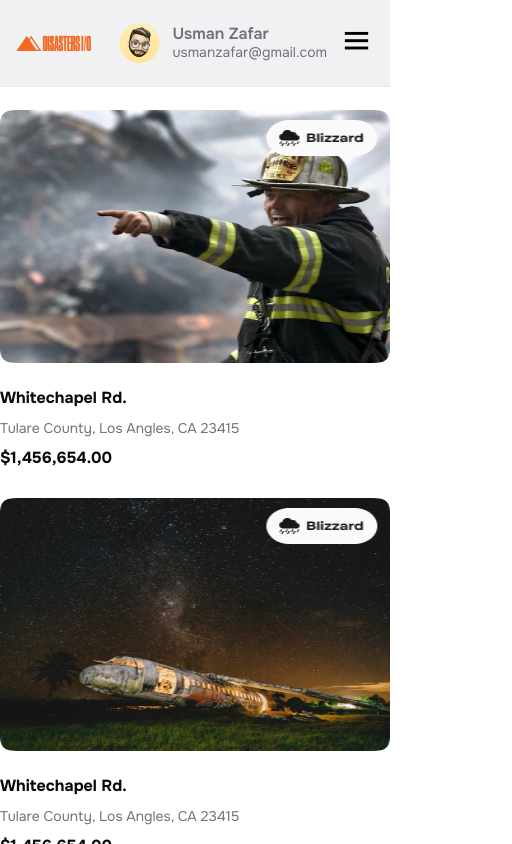
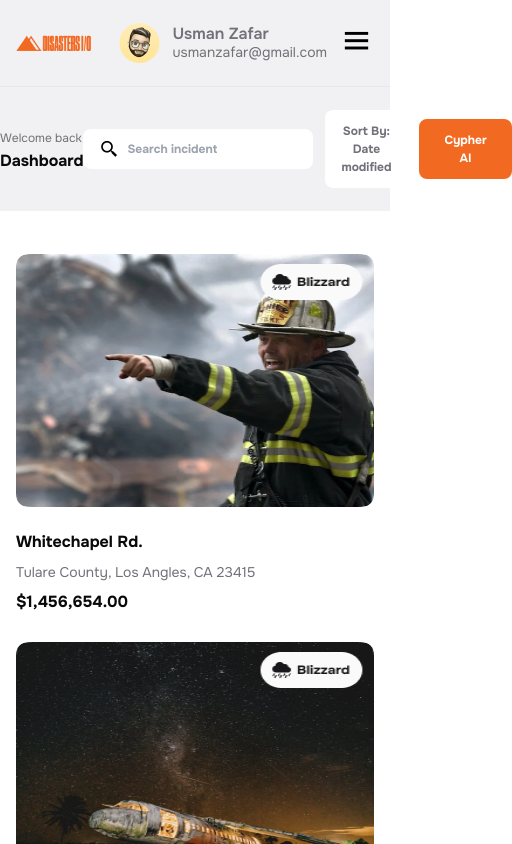
Before and after one commit to shakil-devcraft/disastersi, a React (Vite) app: page / in a window 390 px wide. Shown: the top 844 px of the page, 512 px wide, since content can reach past the window. Built offline with nearby package versions, Linux system fonts and the light colour scheme.

Commit message:
All routes page create done

```diff
--- /dev/null
+++ b/src/Components/pages/Activities/Activities.jsx
@@ -0,0 +1,10 @@
+
+const Activities = () => {
+    return (
+        <div>
+            <h1>Activities</h1>
+        </div>
+    );
+};
+
+export default Activities;
--- /dev/null
+++ b/src/Components/pages/Cypher/Cypher.jsx
@@ -0,0 +1,10 @@
+
+const Cypher = () => {
+    return (
+        <div>
+            <h1>Cypher AI</h1>
+        </div>
+    );
+};
+
+export default Cypher;
--- a/src/Components/pages/Home/Home.jsx
+++ b/src/Components/pages/Home/Home.jsx
@@ -1,13 +1,14 @@
 
-import Button from "../../share/Button";
-import ButtonSecondary from "../../share/ButtonSecondary";
-import Contianer from "../../share/Contianer";
-import News from "./News";
+// import Button from "../../share/Button";
+// import ButtonSecondary from "../../share/ButtonSecondary";
+// import Contianer from "../../share/Contianer";
+import NavbarSecond from "../../share/NavbarSecond";
+import News from "../../share/News";
 
 const Home = () => {
     return (
         <section>
-            <div className="hidden md:block bg-b-secondary mb-5 md:px-4 lg:px-0">
+            {/* <div className="hidden md:block bg-b-secondary mb-5 md:px-4 lg:px-0">
                 <Contianer>
                     <div className="flex justify-between items-center ">
                         <div>
@@ -24,7 +25,8 @@ const Home = () => {
                         </div>
                     </div>
                 </Contianer>
-            </div>
+            </div> */}
+            <NavbarSecond page="Dashboard" text="Sort By: Date modified" text2="Cypher AI" />
             <News />
         </section>
     );
--- a/src/Components/pages/Incidents/Incidents.jsx
+++ b/src/Components/pages/Incidents/Incidents.jsx
@@ -1,14 +1,15 @@
 
-import Button from "../../share/Button";
-import ButtonSecondary from "../../share/ButtonSecondary";
-import Contianer from "../../share/Contianer";
-import News from "../Home/News";
+// import Button from "../../share/Button";
+// import ButtonSecondary from "../../share/ButtonSecondary";
+// import Contianer from "../../share/Contianer";
+import NavbarSecond from "../../share/NavbarSecond";
+import News from "../../share/News";
 
 const Incidents = () => {
 
     return (
         <section>
-            <div className="hidden md:block bg-b-secondary mb-5 md:px-4 lg:px-0">
+            {/* <div className="hidden md:block bg-b-secondary mb-5 md:px-4 lg:px-0">
                 <Contianer>
                 <div className="flex justify-between items-center">
                     <div>
@@ -25,7 +26,8 @@ const Incidents = () => {
                     </div>
                 </div>
             </Contianer>
-            </div>
+            </div> */}
+            <NavbarSecond page="Incidents" text="Sort By: Date modified" text2="New Incident" icon2="bx bx-plus-medical" />
             <News />
         </section>
     );
--- /dev/null
+++ b/src/Components/pages/Locations/Locations.jsx
@@ -0,0 +1,10 @@
+
+const Locations = () => {
+    return (
+        <div>
+            <h1>Locations</h1>
+        </div>
+    );
+};
+
+export default Locations;
--- a/src/Components/share/ButtonSecondary.jsx
+++ b/src/Components/share/ButtonSecondary.jsx
@@ -1,26 +1,27 @@
 import PropTypes from 'prop-types'; // ES6
 
-const ButtonSecondary = ({text="Cypher AI", icon, onClick, className}) => {
+const ButtonSecondary = ({text2, icon2, onClick2, className2}) => {
+
+    console.log(text2, icon2, onClick2, className2);
 
     return (
         <>
            <button
-            onClick={onClick}
-            className={`py-[12px] px-[25px] rounded-lg text-[12px] font-bold text-white bg-primary hover:text-t-secondary hover:bg-white transition-colors duration-300 ${className}`}
+            className={`py-[12px] px-[25px] rounded-lg text-[12px] font-bold text-white bg-primary hover:text-t-secondary hover:bg-white transition-colors duration-300 ${className2}`}
             >
             {/* Display the icon using the provided className for the Boxicon */}
-            {icon && <i className={`mr-2 ${icon}`}></i>}
-            {text}
+            {icon2 && <i className={`mr-2 ${icon2}`}></i>}
+            {text2}
             </button>
         </>
     );
 };
 
 ButtonSecondary.propTypes = {
-    text: PropTypes.string,
-    icon: PropTypes.string,
-    onClick: PropTypes.func,
-    className: PropTypes.string,
+    text2: PropTypes.string,
+    icon2: PropTypes.string,
+    onClick2: PropTypes.func,
+    className2: PropTypes.string,
 };
 
 export default ButtonSecondary;
--- a/src/Components/share/NavbarSecond.jsx
+++ b/src/Components/share/NavbarSecond.jsx
@@ -1,28 +1,30 @@
+import { useLocation } from "react-router-dom";
 import Button from "./Button";
 import ButtonSecondary from "./ButtonSecondary";
 import Contianer from "./Contianer";
 import PropTypes from 'prop-types'; //
 
-const NavbarSecond = ({ page="back", text, icon, onClick, className }) => {
+const NavbarSecond = ({ page="back", text, icon, onClick, className, text2, icon2, onClick2, className2 }) => {
 
-    console.log(page, text, icon, onClick, className);
+    console.log(page, text, icon, onClick, className, text2, icon2, onClick2, className2);
+    const location = useLocation();
+    console.log(location?.pathname);
 
     return (
         <section className="bg-b-secondary">
             <Contianer>
-                <div className="flex justify-between items-center">
+                <div className="flex justify-between items-center ">
                     <div>
-                        <span className="text-[12px] leading-[15.3px] text-t-secondary">Welcome {page}</span>
-                        <h2 className="font-bold text-t-primary md:text-xl lg:text-[26px]">Dashboard</h2>
+                        <span className="text-[12px] leading-[15.3px] text-t-secondary">{`Welcome ${location?.pathname !== "/" ? `- ${page}` : "back"}`}</span>
+                        <h2 className="font-bold text-t-primary md:text-xl lg:text-[26px]">{page}</h2>
                     </div>
-                    <div className="justify-between items-center gap-3">
-                        <div className="bg-white flex justify-between items-center gap-2 py-2 px-4 rounded-lg">
-                            <i className='bx bx-search-alt-2'></i>
+                    <div className="flex justify-between items-center gap-3">
+                        <div className="bg-white flex justify-between items-center gap-2 py-2.5 px-4 rounded-lg">
+                            <i className='bx bx-search-alt-2 text-xl'></i>
                             <input className="outline-none text-[12px] font-bold" type="text" placeholder="Search incident" />
                         </div>
-                        <Button text={text} icon={icon} onClick={onClick} className={className} />
-                        <ButtonSecondary  text={text} icon={icon} onClick={onClick} className={className} />
-                        {/* <ButtonSecondary btnText={location?.pathname === "/Incidents" ? "New Incident" : "Cypher AI"} /> */}
+                        <Button text={text} />
+                        <ButtonSecondary text2={text2} icon2={icon2} />
                     </div>
                 </div>
             </Contianer>
@@ -36,6 +38,10 @@ NavbarSecond.propTypes = {
     icon: PropTypes.string,
     onClick: PropTypes.func,
     className: PropTypes.string,
+    text2: PropTypes.string,
+    icon2: PropTypes.string,
+    onClick2: PropTypes.func,
+    className2: PropTypes.string,
 };
 
 export default NavbarSecond;
--- a/src/Components/pages/Home/News.jsx
+++ b/src/Components/share/News.jsx
@@ -1,11 +1,11 @@
 
-import { newsItem } from "../../../api";
-import Card from "../../share/Card";
-import Contianer from "../../share/Contianer";
+import { newsItem } from "../../api";
+import Card from "./Card";
+import Contianer from "./Contianer";
 
 const News = () => {
     return (
-        <section className="md:px-4 lg:px-0">
+        <section className="px-4 md:px-5 lg:px-0 pt-5">
             <Contianer>
                 <div className="pb-20 grid grid-cols-1 md:grid-cols-3 lg:grid-cols-4 gap-[25px]">
                     {
```
Also changed, not shown: src/Routes/Router.jsx (+15 -0 lines).
